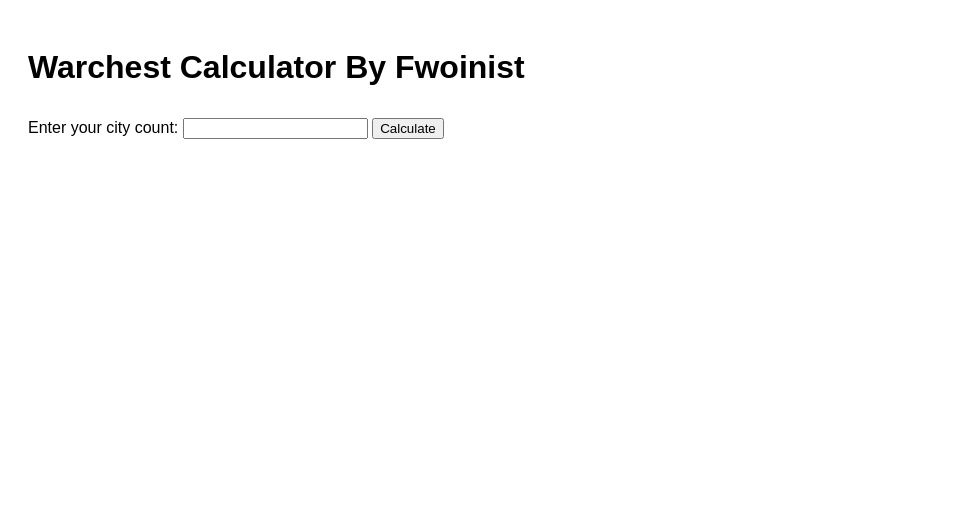
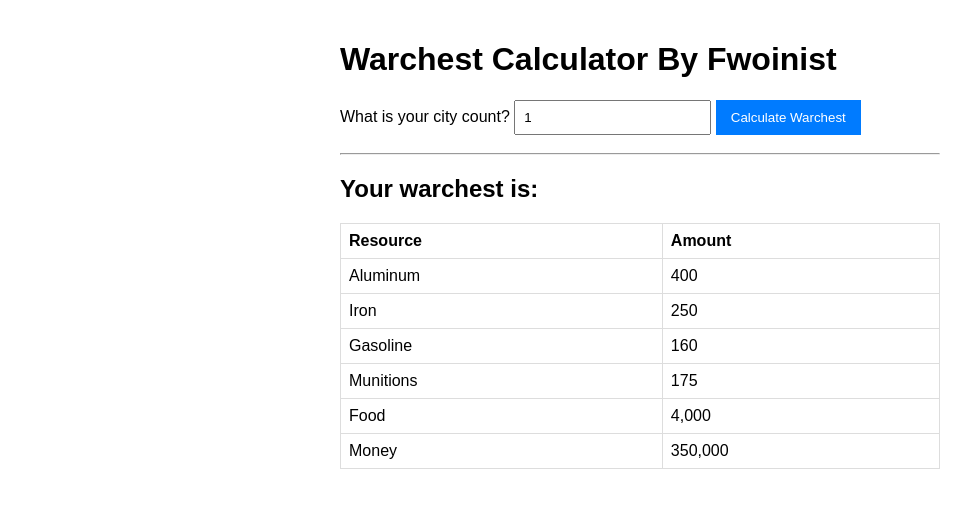
Before and after one commit to daimyo-panda2/WarchestCalculatorNC, a plain HTML site: page index.html in a window 1280 px wide. Shown: the whole page, without its empty margins (0-975 px from the left). Drawn offline with Linux system fonts and the light colour scheme.

Commit message:
Update index.html

```diff
--- a/index.html
+++ b/index.html
@@ -1,28 +1,44 @@
 <!DOCTYPE html>
-<html>
+<html lang="en">
 <head>
-    <title>Warchest Calculator By Fwoinist</title>
+    <meta charset="UTF-8">
+    <title>Warchest Calculator (Local)</title>
     <style>
-        body { font-family: Arial; padding: 20px; }
-        input, button { margin: 10px 0; }
+        /* Basic CSS for presentation */
+        body { font-family: sans-serif; max-width: 600px; margin: 0 auto; padding: 20px; }
+        input { padding: 8px; margin-bottom: 10px; }
+        button { padding: 10px 15px; background-color: #007bff; color: white; border: none; cursor: pointer; }
+        table { width: 100%; border-collapse: collapse; margin-top: 20px; }
+        th, td { border: 1px solid #ddd; padding: 8px; text-align: left; }
     </style>
 </head>
 <body>
     <h1>Warchest Calculator By Fwoinist</h1>
-    <label for="cityCount">Enter your city count:</label>
-    <input type="number" id="cityCount" min="1" required>
-    <button onclick="calculate()">Calculate</button>
 
-    <div id="results" style="margin-top:20px;"></div>
+    <label for="city_count">What is your city count?</label>
+    <input type="number" id="city_count" min="0" value="1" placeholder="Enter number of cities">
+    <button onclick="calculateWarchest()">Calculate Warchest</button>
+
+    <hr>
+    <h2>Your warchest is:</h2>
+    <table id="resultsTable">
+        <tr><th>Resource</th><th>Amount</th></tr>
+    </table>
 
     <script>
-        function calculate() {
-            const CC = parseInt(document.getElementById("cityCount").value);
-            if (isNaN(CC) || CC <= 0) {
-                alert("Please enter a valid city count.");
+        // 🚀 The Python logic, rewritten in JavaScript
+        function calculateWarchest() {
+            const cityCountInput = document.getElementById('city_count');
+            // Get the value and convert it to a number
+            const CC = parseInt(cityCountInput.value);
+
+            // Basic validation
+            if (isNaN(CC) || CC < 0) {
+                alert("Please enter a valid, non-negative number for city count.");
                 return;
             }
 
+            // Calculation using JavaScript
             const results = {
                 "Aluminum": CC * 400,
                 "Iron": CC * 250,
@@ -32,14 +48,31 @@
                 "Money": CC * 350000
             };
 
-            let output = "<h2>Your Warchest:</h2><ul>";
-            for (const [key, value] of Object.entries(results)) {
-                output += `<li>${key}: ${value.toLocaleString()}</li>`;
+            // Display results in the table
+            displayResults(results);
+        }
+
+        function displayResults(results) {
+            const tableBody = document.getElementById('resultsTable');
+            // Clear previous results, keeping the header row
+            while (tableBody.rows.length > 1) {
+                tableBody.deleteRow(1);
             }
-            output += "</ul><p>-----End of Calculation-----</p>";
 
-            document.getElementById("results").innerHTML = output;
+            // Insert new rows for each resource
+            for (const [resource, amount] of Object.entries(results)) {
+                let newRow = tableBody.insertRow();
+                let cell1 = newRow.insertCell(0);
+                let cell2 = newRow.insertCell(1);
+
+                cell1.textContent = resource;
+                // Use .toLocaleString() for thousands separators
+                cell2.textContent = amount.toLocaleString();
+            }
         }
+
+        // Run the calculation once on page load with a default value
+        calculateWarchest();
     </script>
 </body>
 </html>
```
